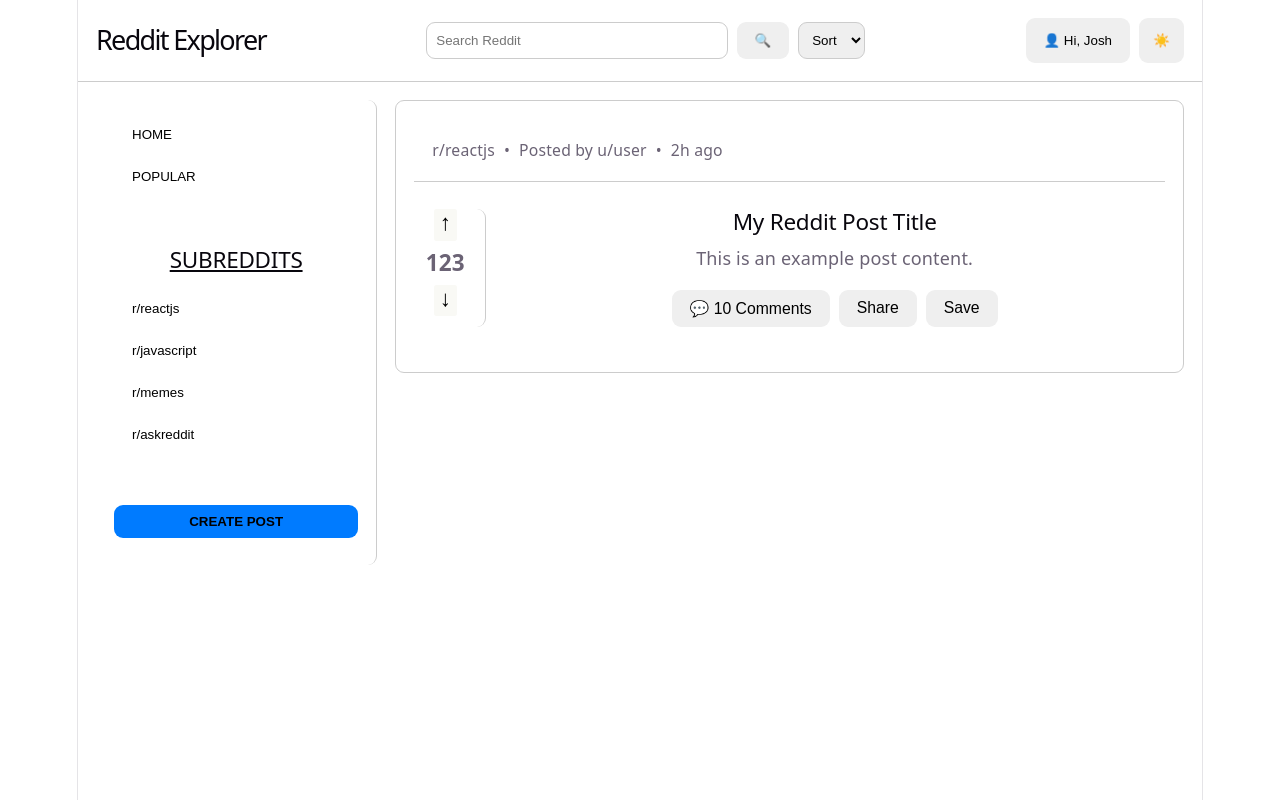
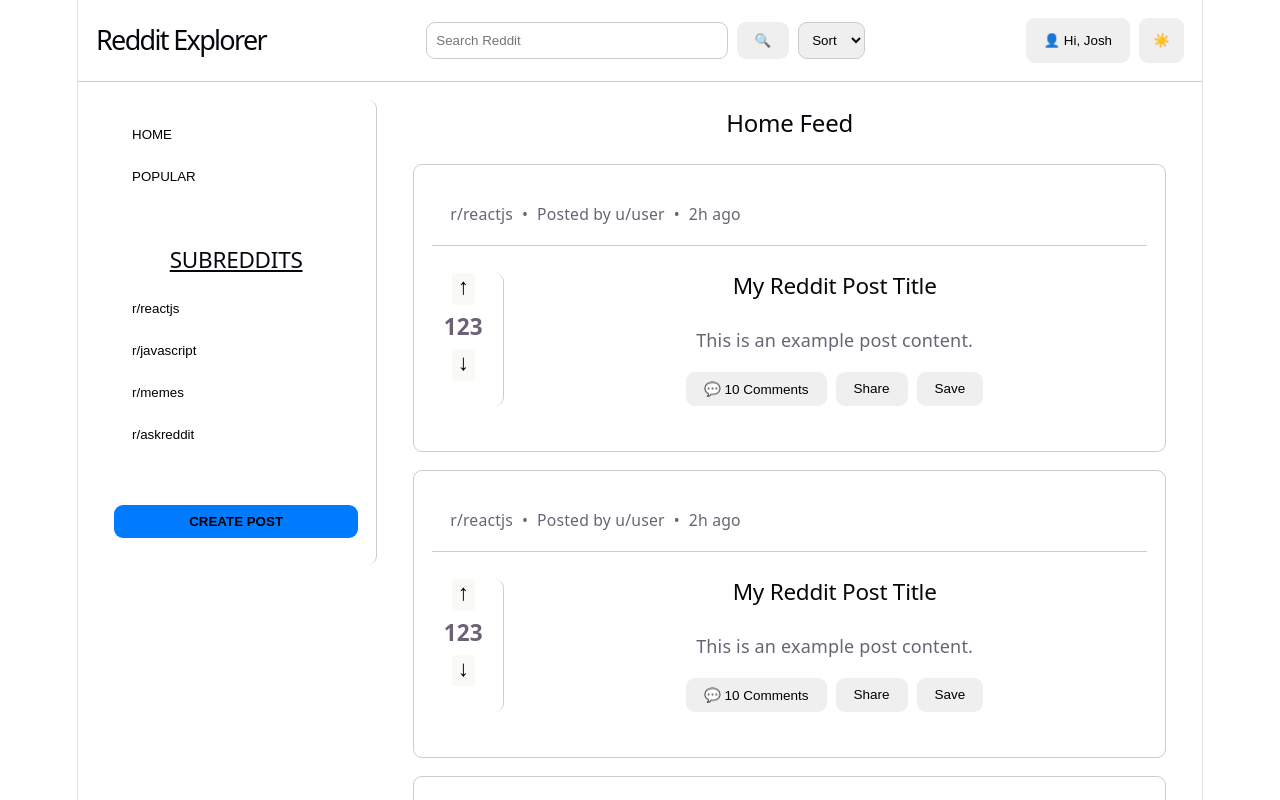
Before and after one commit to Gruthendiek/reddit-client, a React (Vite) app: page / in a window 1280 px wide. Shown: the top 800 px of the page. Built offline with nearby package versions, Linux system fonts and the light colour scheme.

Commit message:
Build main feed layout and sticky sidebar

```diff
--- a/src/App.css
+++ b/src/App.css
@@ -3,6 +3,16 @@
   grid-template-columns: 15.625rem 1fr;
   gap: 1rem;
   padding: 1rem;
+  align-items: start;
+}
+
+.main-feed {
+  padding: 0.5rem 1rem;
+  max-width: 50rem;
+}
+
+.main-feed h2 {
+  margin-bottom: 1.5rem;
 }
 
 @media (max-width: 768px) {
--- a/src/App.jsx
+++ b/src/App.jsx
@@ -9,7 +9,11 @@
       <Header />
       <div className="app-layout">
         <Sidebar />
-        <main>
+        <main className="main-feed">
+          <h2>Home Feed</h2>
+          <PostCard />
+          <PostCard />
+          <PostCard />
           <PostCard />
         </main>
       </div>
--- a/src/components/PostCard/PostCard.css
+++ b/src/components/PostCard/PostCard.css
@@ -70,7 +70,7 @@
 }
 
 .post-content footer button {
-  font-size: 0.875rem;
+  font-size: 0.75rem;
   border: none;
   border-radius: 0.5rem;
   cursor: pointer;
--- a/src/components/Sidebar/Sidebar.css
+++ b/src/components/Sidebar/Sidebar.css
@@ -2,6 +2,8 @@
   padding: 1rem;
   border-right: 0.0625rem solid #ccc;
   border-radius: 0.5rem;
+  position: sticky;
+  top: 0;
 }
 
 .sidebar h2 {
```
